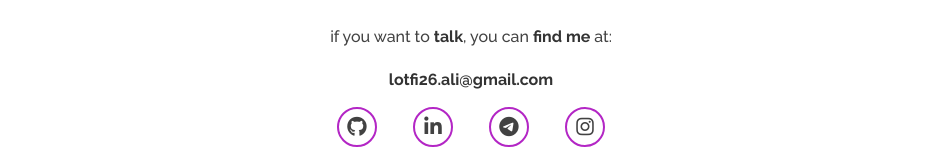
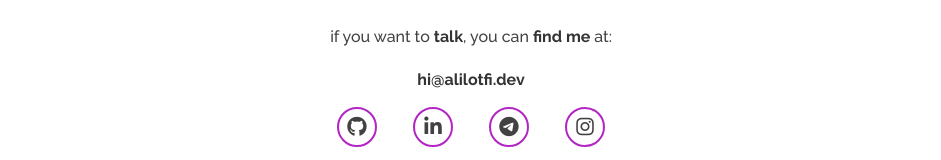
Before and after one commit to alilotfidev/ali-lotfi-website, a React (Create React App) app: page / in a window 1280 px wide. Shown: the part 3364-3524 px from the top of the page, without its empty margins (169-1110 px from the left). Built offline with nearby package versions, Linux system fonts and the light colour scheme; a web font is replaced by a local one.

Commit message:
ready to publish for now

```diff
--- a/src/components/AboutMe.js
+++ b/src/components/AboutMe.js
@@ -89,7 +89,9 @@ const AboutMe = () => {
       <strong className="technologies">
         HTML-CSS-SASS-JAVASCRIPT-REACTJS-REDUX-Firebase-Babel-Git
       </strong>
-      <button className="btn-primary resume"><a href="#">my resume</a></button>
+      <a href="/resume.pdf" target="_blank" rel="noopener noreferrer">
+        <button className="btn-primary resume">my resume</button>
+      </a>
     </div>
   );
 };
--- a/src/components/ContactMe.js
+++ b/src/components/ContactMe.js
@@ -9,7 +9,7 @@ const ContactMe = () => {
         if you want to <strong>talk</strong>, you can <strong>find me </strong>
         at:
       </p>
-      <strong className="email">lotfi26.ali@gmail.com</strong>
+      <strong className="email">hi@alilotfi.dev</strong>
       <div className="social">
         <a
           href="https://github.com/alilotfidev"
```
Also changed, not shown: 1 other file (tests, documents, lock files or other folders).
